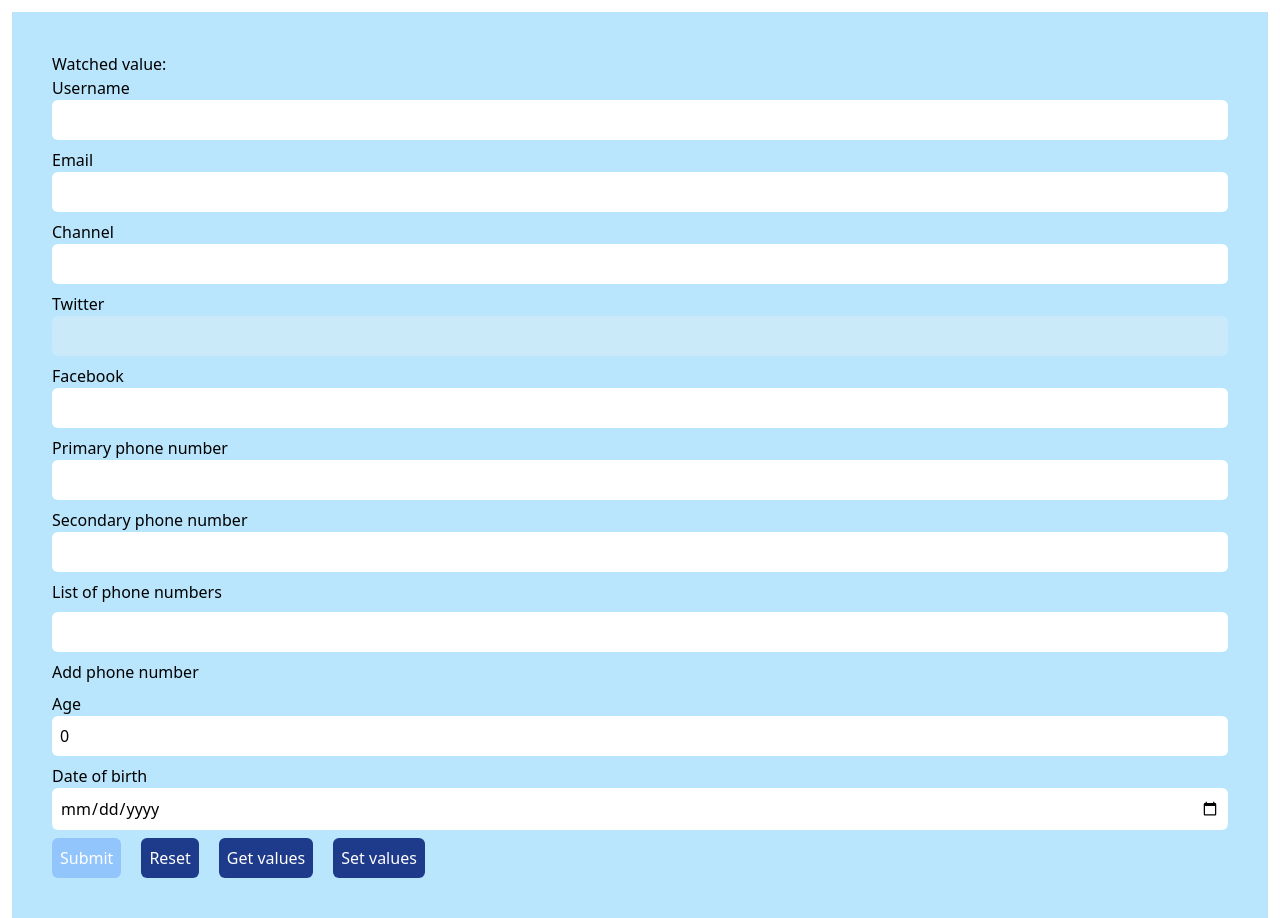
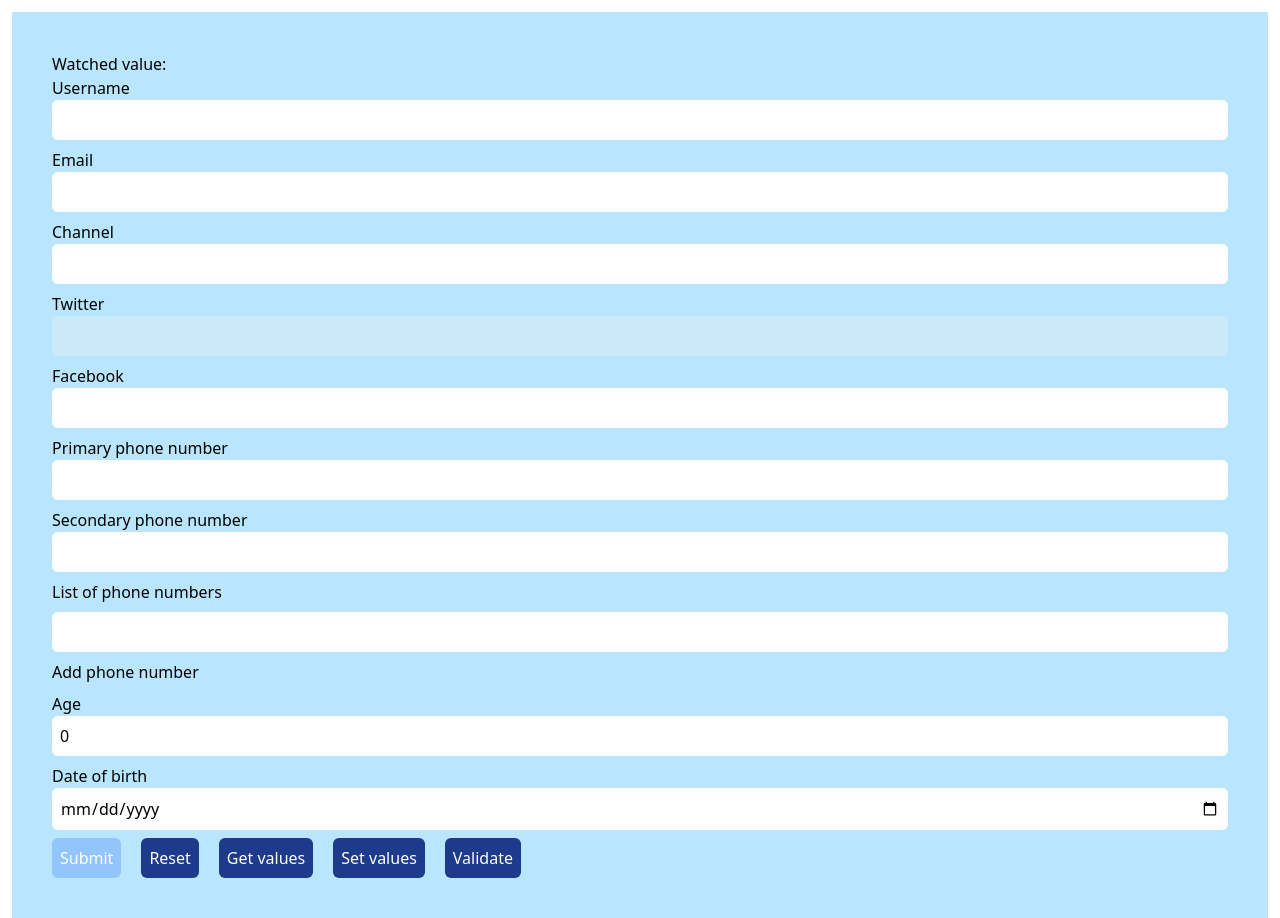
Before and after one commit to VatsalDave2102/react-hook-form-demo, a React (Vite) app: page / in a window 1280 px wide. Built offline with nearby package versions, Linux system fonts and the light colour scheme.

Commit message:
add manual validation trigger

```diff
--- a/src/components/YouTubeForm.tsx
+++ b/src/components/YouTubeForm.tsx
@@ -31,7 +31,7 @@ const YouTubeForm = () => {
 			age: 0,
 			dob: new Date(),
 		},
-		mode: "onBlur",
+		mode: "onBlur", //to add validation mode i.e. when validation should work
 	});
 
 	// register lets us register on form fields
@@ -46,6 +46,7 @@ const YouTubeForm = () => {
 		getValues,
 		setValue,
 		reset,
+		trigger,
 	} = form;
 	const {
 		errors,
@@ -302,6 +303,13 @@ const YouTubeForm = () => {
 					>
 						Set values
 					</button>
+					<button
+						type="button"
+						onClick={() => trigger()} // this will trigger validation for all fields, if validation is required for specific field, pass it as argument
+						className="p-2 bg-blue-900 text-white rounded-md hover:bg-blue-500"
+					>
+						Validate
+					</button>
 				</div>
 			</form>
 			<DevTool control={control} />
```
